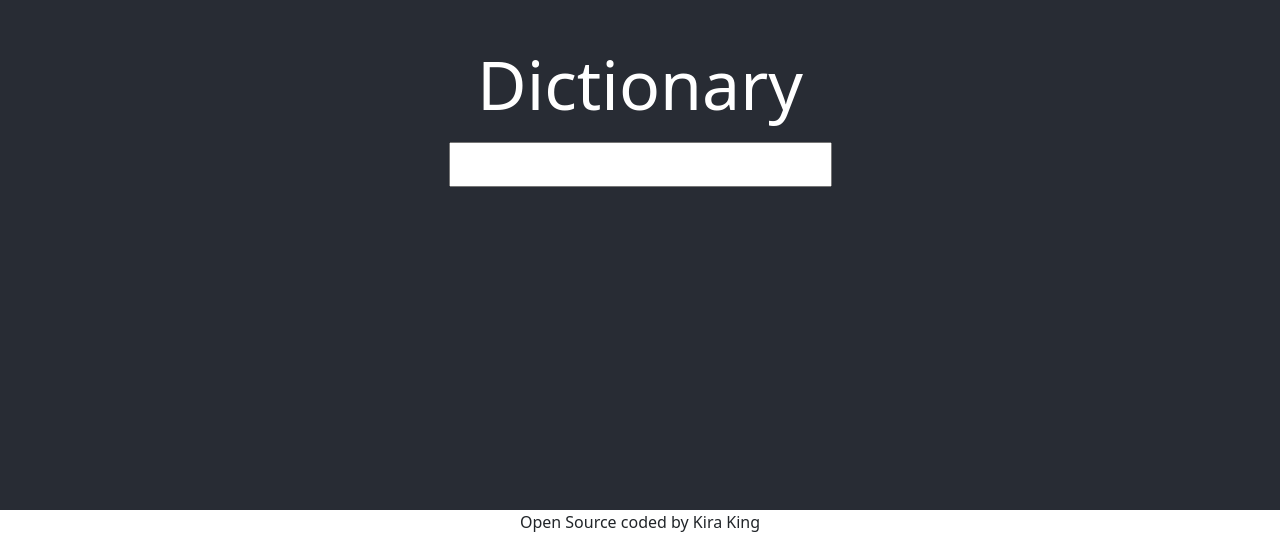
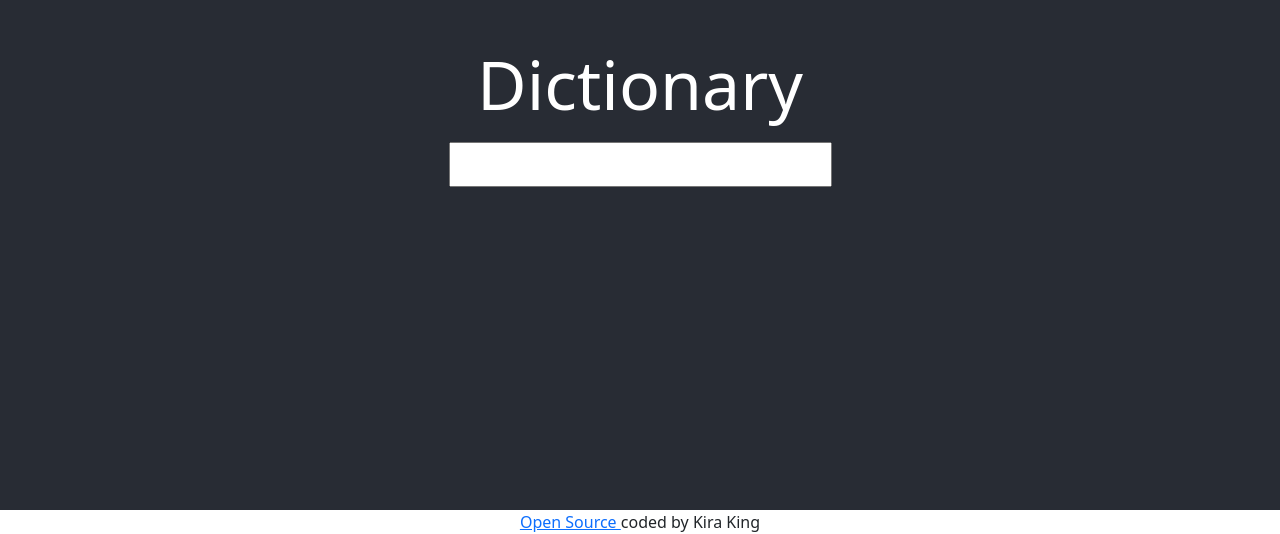
Before and after one commit to kirak98/Dictionary-app, a React (Create React App) app: page / in a window 1280 px wide. Shown: the part 290-824 px from the top of the page. Built offline with nearby package versions, Linux system fonts and the light colour scheme.

Commit message:
footer edits

```diff
--- a/src/App.js
+++ b/src/App.js
@@ -10,7 +10,8 @@ function App() {
         <h1>Dictionary</h1>
        <Dictionary/>
       </header>
-      <footer> Open Source coded by Kira King </footer>
+      <footer>
+        <a href="https://github.com/kirak98/Dictionary-app" target="_blank" rel="noopener noreferrer"> Open Source </a> coded by Kira King </footer>
     </div>
   );
 }
```
